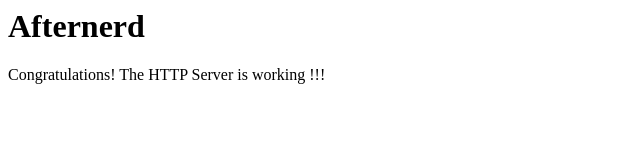
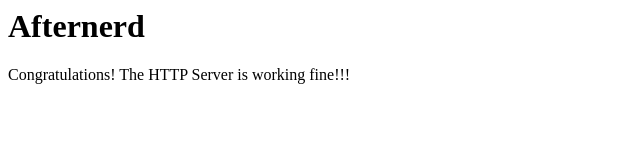
Before and after one commit to VarshitAgarwal/jenkins, a plain HTML site: page index.html in a window 1280 px wide. Shown: the full height of the page, 0-640 px from the left. Drawn offline with Linux system fonts and the light colour scheme.

Commit message:
update file

```diff
--- a/index.html
+++ b/index.html
@@ -4,6 +4,6 @@
     </head>
     <body>
         <h1>Afternerd</h1>
-        <p>Congratulations! The HTTP Server is working !!!</p>
+        <p>Congratulations! The HTTP Server is working  fine!!!</p>
     </body>
 </html>
```
